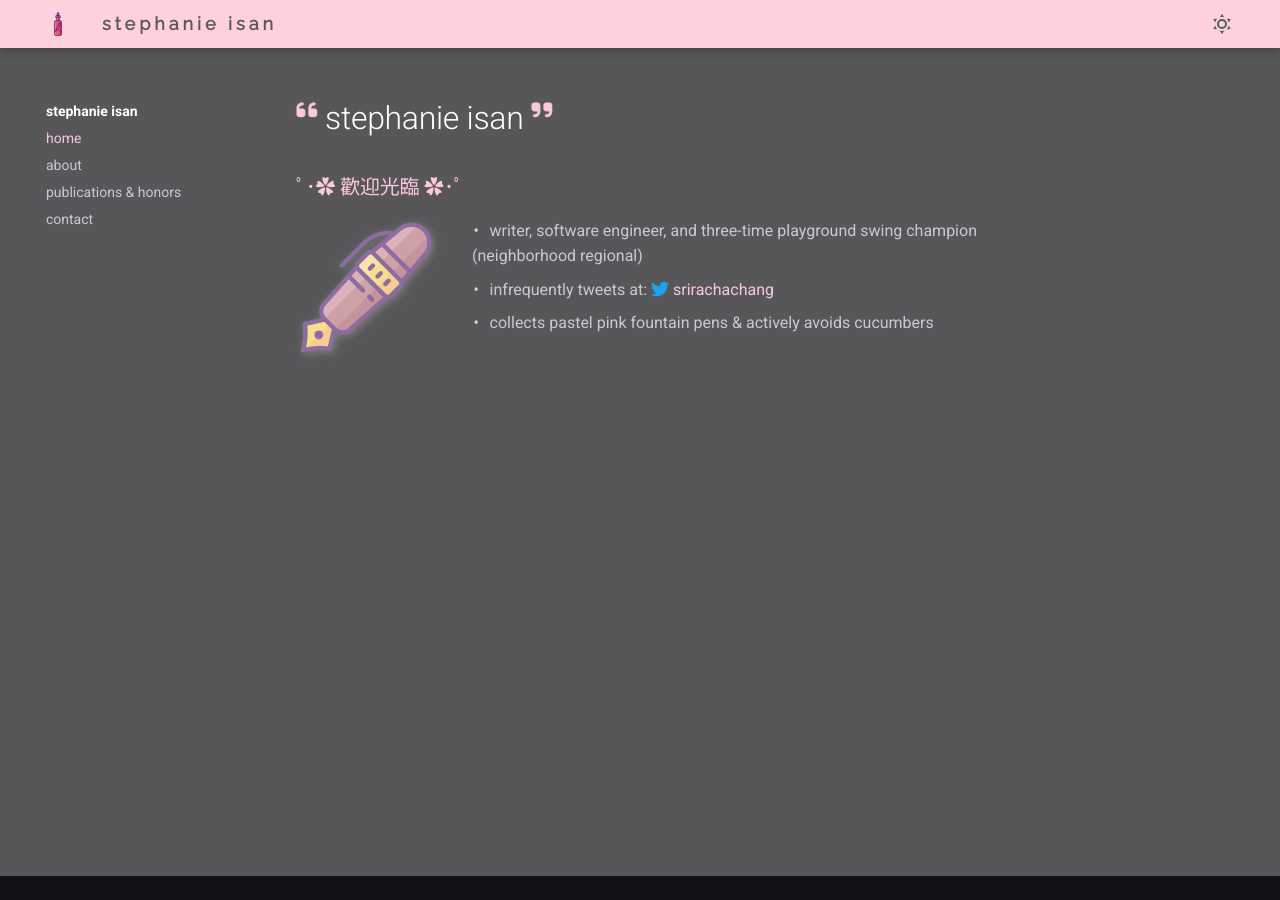
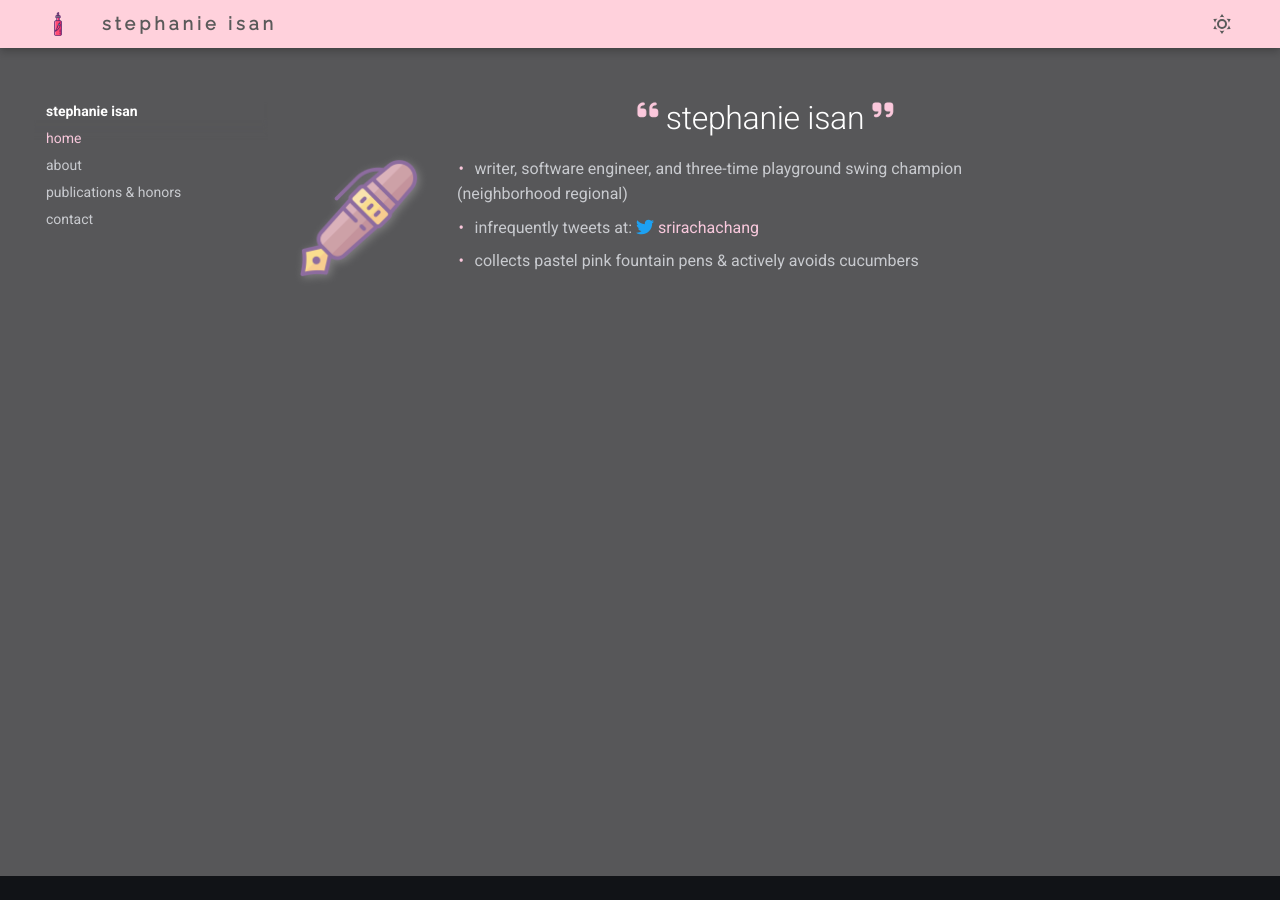
Before and after one commit to ischang/writing_portfolio, an MkDocs documentation site: the page built from docs/index.md, in a window 1280 px wide. Built offline with MkDocs 1.6.1 and Material for MkDocs 9.7.7, drawn with Linux system fonts in a browser that asks for light colours.

Commit message:
coloring

```diff
--- a/docs/index.md
+++ b/docs/index.md
@@ -5,7 +5,6 @@ hide:
 ---
 # :fontawesome-solid-quote-left:{ .quote } stephanie isan :fontawesome-solid-quote-right:{ .quote }
 
-### ﾟ･✿ 歡迎光臨 ✿･ﾟ
 <img id="home_pic" align=left src = "../assets/fountainpen.png" alt="me i guess">
 
 <div id ="aboutbullets" markdown="1" style="width:700px">
--- a/docs/stylesheets/extras.css
+++ b/docs/stylesheets/extras.css
@@ -13,6 +13,7 @@
   --md-default-bg-color: #f5f2f3;
   --md-accent-fg-color: #c48b94;
   --md-typeset-a-color: #c48b94;
+  color: #575759;
 }
 
 /* dark theme colors -- last color is for toc table */
@@ -34,14 +35,14 @@
 
 /* home pic styling */
 #home_pic {
-    width:140px;
+    width:125px;
     align: left;
     filter: drop-shadow(2px 2px 4px gray);
 }
 
 /* bullet points front page */
 
-#aboutbullets ul {
+#aboutbullets ul, .pubs_honors ul {
     list-style: none;
     text-transform: lowercase;
 }
@@ -51,6 +52,14 @@
     display: inline-block;
     width: 1em;
     margin-left: 0.1em;
+    color: var(--md-accent-fg-color);
+}
+
+ .pubs_honors ul li::before {
+    content: "\2022";
+    display: inline-block;
+    width: 1em;
+    margin-left: -10px;
     color: var(--md-accent-fg-color);
 }
 
@@ -108,6 +117,10 @@ h2#bio{
 /* change accent color of h3 */
 h3 {
     color: var(--md-accent-fg-color);
+}
+
+h1#stephanie-isan {
+    text-align: center;
 }
 
 /* fix weird spacing between h1s*/
```
Also changed, not shown: docs/about.md (+3 -0 lines), docs/contact.md (+1 -1 lines), docs/publications.md (+1 -1 lines).
